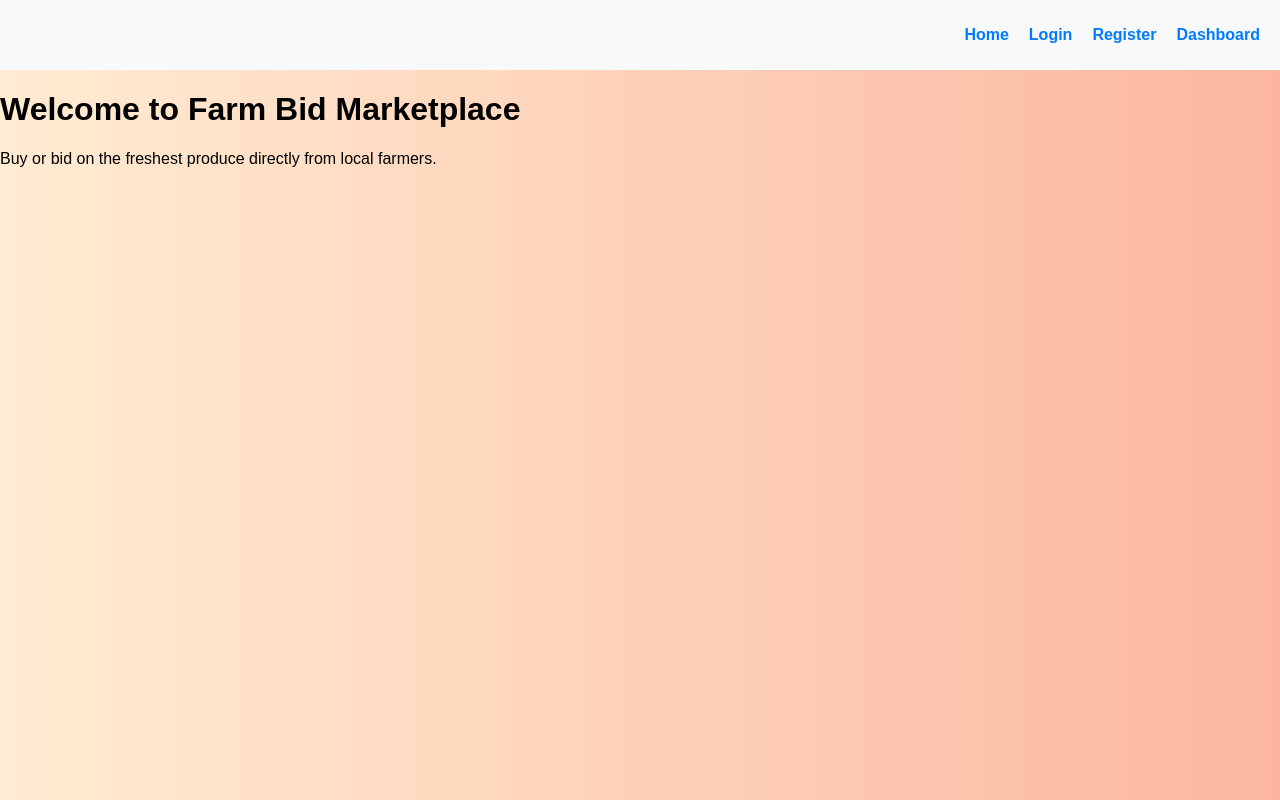
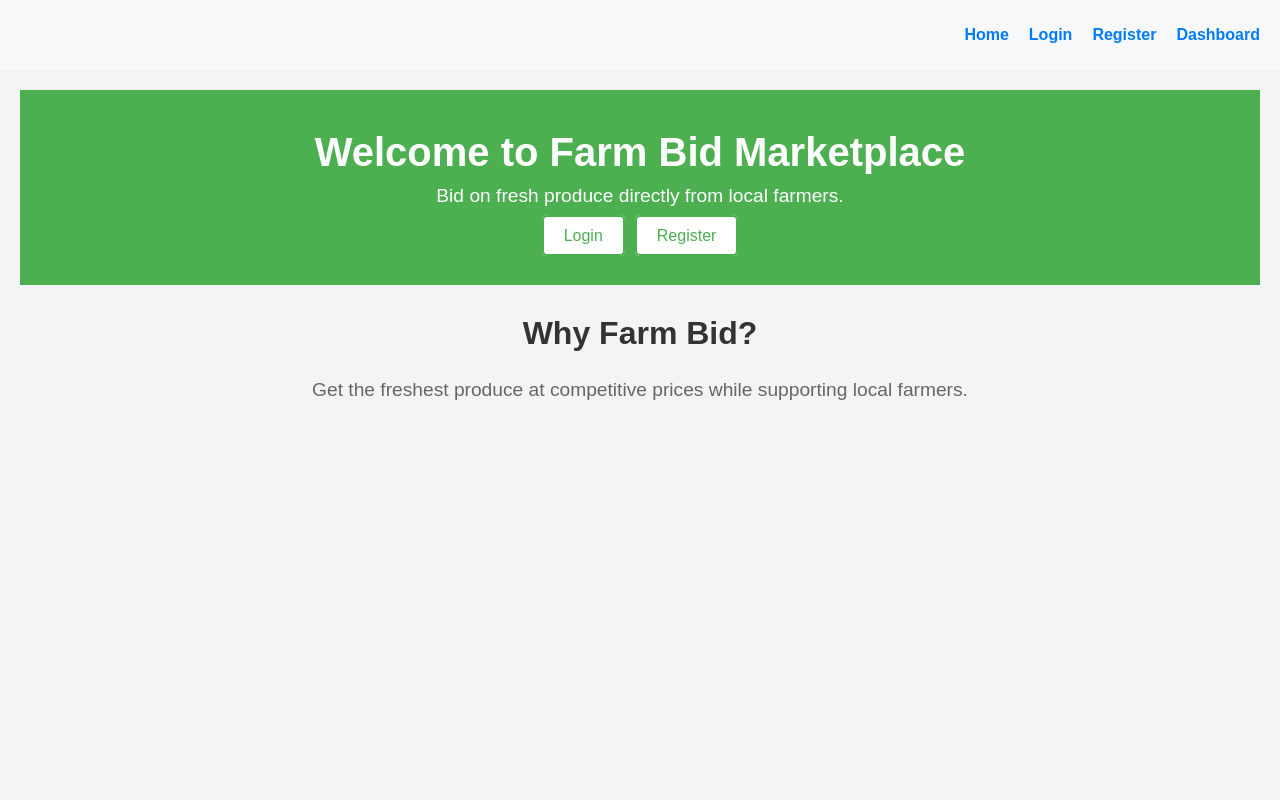
Before and after one commit to Ye-shp/Farm-bid-frontend, a React (Create React App) app: page / in a window 1280 px wide. Built offline with nearby package versions, Linux system fonts and the light colour scheme.

Commit message:
New homepage

```diff
--- a/src/App.js
+++ b/src/App.js
@@ -2,7 +2,7 @@
 import React from 'react';
 import { BrowserRouter as Router, Route, Routes } from 'react-router-dom';
 import Header from './components/Header';
-import HomePage from './components/Homepage';
+import HomePage from './components/HomePage';
 import LoginPage from './components/LoginPage';
 import RegisterPage from './components/RegisterPage';
 import ProductList from './components/ProductList';
--- a/src/components/HomePage.css
+++ b/src/components/HomePage.css
@@ -1,51 +1,64 @@
 /* src/components/HomePage.css */
+
 body {
-    background: linear-gradient(to right, #ffecd2, #fcb69f);
+  margin: 0;
   font-family: Arial, sans-serif;
-    margin: 0;
-    padding: 0;
+  background-color: #f4f4f4;
 }
 
-  .home-page {
-    display: flex;
-    flex-direction: column;
-    align-items: center;
-    justify-content: center;
-    height: 100vh;
+.homepage {
   text-align: center;
-    color: #333;
-    padding: 20px; /* Added padding for better appearance on smaller screens */
+  padding: 20px;
 }
 
-  .home-page h1 {
-    font-size: 3em;
-    margin: 0;
-    color: #ff6347;
+.homepage-header {
+  background-color: #4CAF50;
+  color: white;
+  padding: 40px 20px;
 }
 
-  .home-page p {
+.homepage-header h1 {
+  margin: 0;
+  font-size: 2.5em;
+}
+
+.homepage-header p {
   font-size: 1.2em;
-    color: #555;
+  margin: 10px 0;
+}
+
+.homepage-buttons {
   margin-top: 20px;
 }
 
-  /* Media Queries for Responsiveness */
-  @media (max-width: 768px) {
-    .home-page h1 {
-      font-size: 2.5em;
+.homepage-button {
+  background-color: white;
+  color: #4CAF50;
+  padding: 10px 20px;
+  margin: 5px;
+  border: 2px solid #4CAF50;
+  border-radius: 5px;
+  text-decoration: none;
+  font-size: 1em;
 }
 
-    .home-page p {
-      font-size: 1em;
-    }
+.homepage-button:hover {
+  background-color: #45a049;
+  color: white;
+  border: 2px solid #45a049;
 }
 
-  @media (max-width: 480px) {
-    .home-page h1 {
-      font-size: 2em;
+.homepage-info {
+  margin-top: 30px;
 }
 
-    .home-page p {
-      font-size: 0.9em;
+.homepage-info h2 {
+  font-size: 2em;
+  color: #333;
 }
+
+.homepage-info p {
+  font-size: 1.2em;
+  color: #666;
+  margin: 10px 0;
 }
--- a/src/components/Homepage.js
+++ b/src/components/Homepage.js
@@ -3,9 +3,19 @@ import React from 'react';
 import './HomePage.css';
 
 const HomePage = () => (
-  <div>
-    <h1>Welcome to Farm Bid Marketplace</h1>
-    <p>Buy or bid on the freshest produce directly from local farmers.</p>
+  <div className="homepage">
+    <header className="homepage-header">
+      <h1>Welcome to Farm Bid Marketplace</h1>
+      <p>Bid on fresh produce directly from local farmers.</p>
+      <div className="homepage-buttons">
+        <a href="/login" className="homepage-button">Login</a>
+        <a href="/register" className="homepage-button">Register</a>
+      </div>
+    </header>
+    <section className="homepage-info">
+      <h2>Why Farm Bid?</h2>
+      <p>Get the freshest produce at competitive prices while supporting local farmers.</p>
+    </section>
   </div>
 );
 
```
Lines whose indentation alone changed are shown as unchanged.
